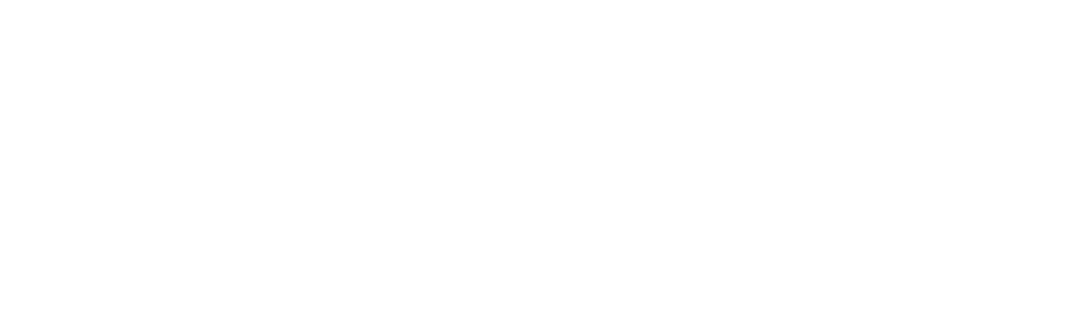
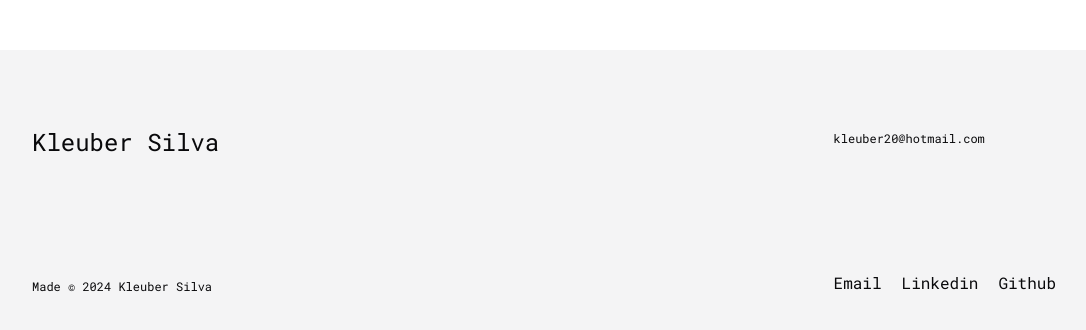
Before and after one commit to kleuberA/portifolio, a Next.js app: page / in a window 1280 px wide. Shown: the part 1550-1880 px from the top of the page, without its empty margins (96-1182 px from the left). Before the commit the page ends 1600 px from the top, so only its background shows below. Built offline with nearby package versions, Linux system fonts and the light colour scheme.

Commit message:
"Added Footer component to Home page"

```diff
--- a/src/app/page.tsx
+++ b/src/app/page.tsx
@@ -1,7 +1,6 @@
-import About from "@/components/about/about";
-import Contact from "@/components/contact/Contact";
+import Projects from "@/components/projects/Projects";
+import Footer from "@/components/footer/Footer";
 import Hero from "@/components/hero/Hero";
-import Projects from "@/components/projects/Projects";
 
 export default function Home() {
   return (
@@ -9,6 +8,7 @@
       <Hero />
       <Projects />
       {/* <Contact /> */}
+      <Footer />
     </div>
   );
 }
--- /dev/null
+++ b/src/components/footer/Footer.tsx
@@ -0,0 +1,27 @@
+import Link from "next/link";
+
+interface FooterProps {
+
+}
+export default function Footer(props: FooterProps) {
+    return (
+        <footer className="w-full h-[40dvh] bg-secondary">
+            <div className="w-[80dvw] h-full py-5 mx-auto flex flex-row justify-between">
+                <div className="flex flex-col gap-2 h-full justify-around">
+                    <h1 className="text-2xl">Kleuber Silva</h1>
+                    <span className="text-xs">Made © 2024 Kleuber Silva </span>
+                </div>
+                <div className="h-full flex flex-col gap-3 justify-around">
+                    <div>
+                        <span className="text-xs">kleuber20@hotmail.com</span>
+                    </div>
+                    <div className="flex flex-row gap-5">
+                        <Link className="hover:opacity-50 transition-all duration-300" href="mailto:kleuber20@hotmail.com">Email</Link>
+                        <Link className="hover:opacity-50 transition-all duration-300" href="https://www.linkedin.com/in/kleuber-aguiar-8b89041bb/" target="_blank">Linkedin</Link>
+                        <Link className="hover:opacity-50 transition-all duration-300" href="https://github.com/kleuberA" target="_blank">Github</Link>
+                    </div>
+                </div>
+            </div>
+        </footer>
+    )
+}
```
